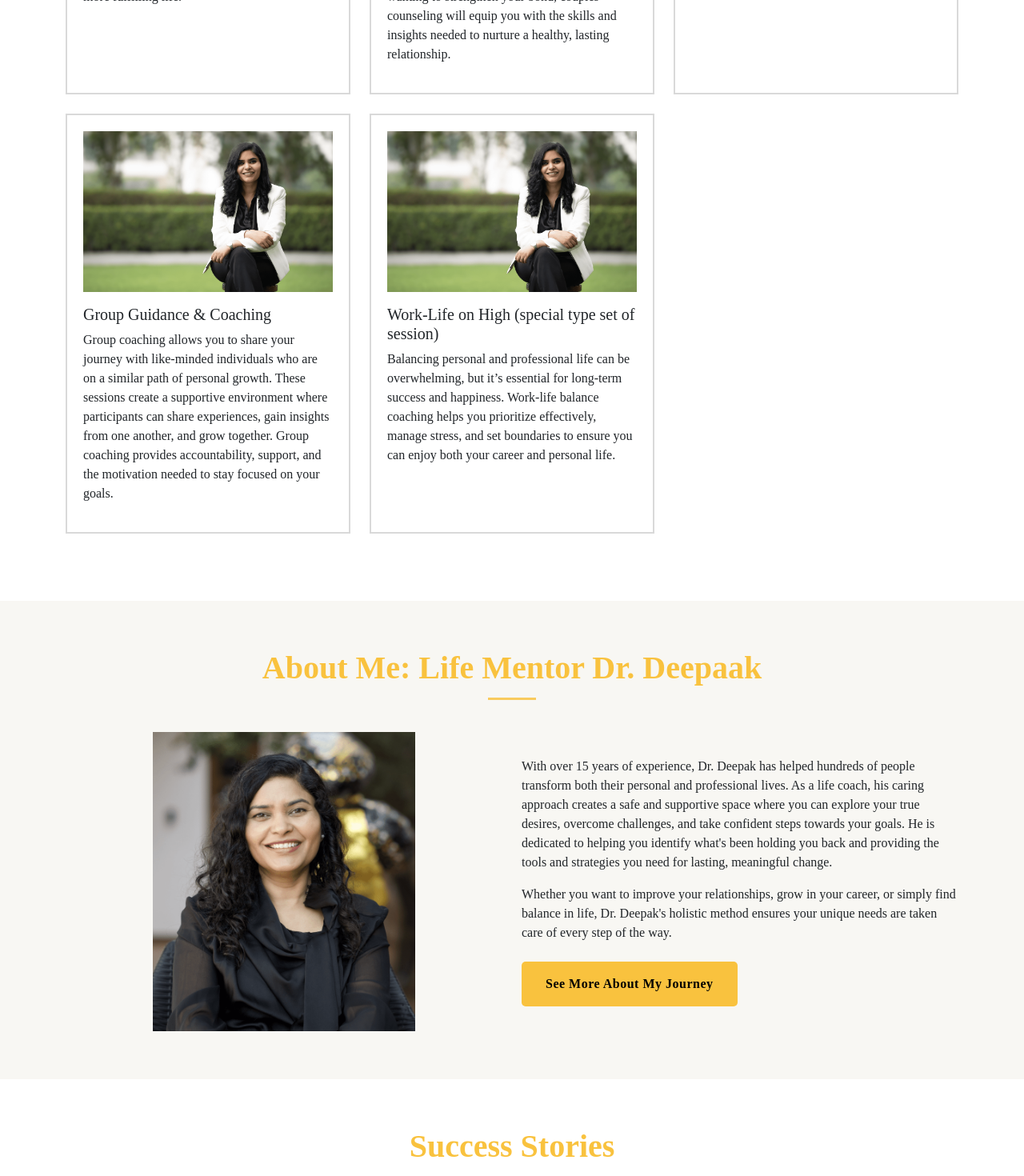
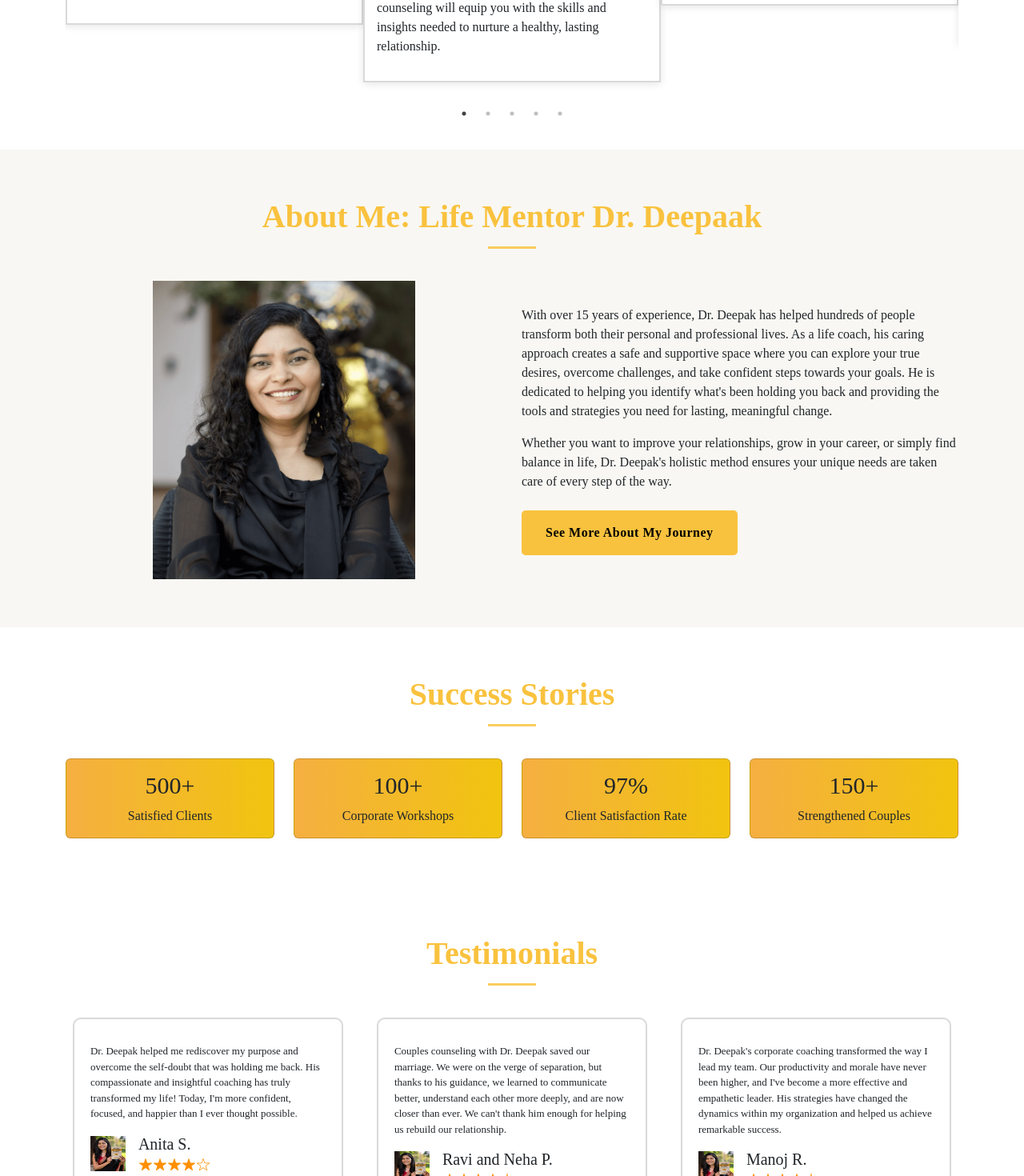
Before and after one commit to Fallen-6121995/astroDeepak, a Next.js app: page / in a window 1280 px wide. Shown: the part 2140-3610 px from the top of the page at 80% size. Built offline with nearby package versions, Linux system fonts and the light colour scheme; a web font is replaced by a local one.

Commit message:
latst code

```diff
--- a/package.json
+++ b/package.json
@@ -15,7 +15,9 @@
     "react": "^18",
     "react-bootstrap": "^2.10.4",
     "react-dom": "^18",
-    "react-icons": "^5.3.0"
+    "react-icons": "^5.3.0",
+    "react-slick": "^0.30.2",
+    "slick-carousel": "^1.8.1"
   },
   "devDependencies": {
     "@types/node": "^20",
--- a/src/app/globals.css
+++ b/src/app/globals.css
@@ -337,11 +337,11 @@ mark {
 .testimonialCard p {
   font-size: 13px;
   font-weight: 300;
-  overflow: hidden;
+  /* overflow: hidden;
   text-overflow: ellipsis;
   display: -webkit-box;
   -webkit-line-clamp: 2;
-  -webkit-box-orient: vertical;
+  -webkit-box-orient: vertical; */
 }
 .counterSec .column .card {
   height: 100px;
@@ -349,6 +349,35 @@ mark {
   align-items: center;
   justify-content: center;
   background: linear-gradient(to right, #f5af41, #f1c40f);
+}
+.servicesCard {
+  display: flex;
+  flex-direction: column;
+  justify-content: space-between; /* Distributes content */
+  height: 100%; /* Ensure card takes full height */
+  padding: 15px; /* Add padding to content */
+  box-shadow: 0 2px 10px rgba(0, 0, 0, 0.1); /* Optional shadow */
+  background-color: #fff; /* Background color for card */
+}
+
+.ser_Content {
+  flex-grow: 1; /* Allows content to stretch to fill space */
+  display: flex;
+  flex-direction: column;
+  justify-content: space-between;
+}
+
+.ser_Content h5 {
+  margin-bottom: 10px;
+}
+
+.ser_Content p {
+  flex-grow: 1; /* This helps fill remaining space */
+}
+
+.servicesCard img {
+  width: 100%;
+  height: auto; /* Ensures image responsiveness */
 }
 
 .counterSec .column .card h3 {
--- a/src/app/layout.jsx
+++ b/src/app/layout.jsx
@@ -1,6 +1,8 @@
 import "bootstrap/dist/css/bootstrap.min.css";
 import localFont from "next/font/local";
 import HeaderNavbar from "../components/Navbar/Navbar";
+import 'slick-carousel/slick/slick.css';
+import 'slick-carousel/slick/slick-theme.css';
 import "./globals.css";
 import Footer from "@/components/Footer/Footer";
 
--- a/src/app/page.jsx
+++ b/src/app/page.jsx
@@ -1,3 +1,4 @@
+"use client";
 import Image from "next/image";
 import { FaArrowRightLong } from "react-icons/fa6";
 import SectionHeading from "../components/SeactionHeading/SectionHeading";
@@ -15,8 +16,32 @@ import { Container } from "react-bootstrap";
 import SectionBtn from "../components/sectionBtn/SectionBtn";
 import TestimonialCard from "../components/TestimonialCard/TestimonialCard";
 import ServicesCard from "../components/ServicesCard/ServicesCard";
+import Slider from 'react-slick';
 
 export default function Home() {
+  const settings = {
+    dots: true,
+    infinite: true,
+    speed: 500,
+    slidesToShow: 3,
+    slidesToScroll: 1,
+    responsive: [
+      {
+        breakpoint: 1024, // For tablets and below
+        settings: {
+          slidesToShow: 2,
+          slidesToScroll: 1,
+        },
+      },
+      {
+        breakpoint: 768, // For mobile devices
+        settings: {
+          slidesToShow: 1,
+          slidesToScroll: 1,
+        },
+      },
+    ],
+  };
   return (
     <div>
       <section className="banner-section">
@@ -77,7 +102,8 @@ export default function Home() {
             fontSize={40}
             fontWeight={600}
           />
-          <Row className="mt-5">
+
+          <Slider {...settings} className="mt-5">
             {services?.map((services) => (
               <ServicesCard
                 key={services?.id}
@@ -88,7 +114,7 @@ export default function Home() {
                 imgs={services?.imgs}
               />
             ))}
-          </Row>
+            </Slider>
         </Container>
       </section>
       <section className="coachAbout secPadding">
--- a/src/components/ServicesCard/ServicesCard.jsx
+++ b/src/components/ServicesCard/ServicesCard.jsx
@@ -1,24 +1,21 @@
-import Link from 'next/link'
-import React from 'react'
-import { Col } from 'react-bootstrap'
+import React from 'react';
 
-function ServicesCard({serviceName,description,link,buttonLabel,imgs}) {
+function ServicesCard({ serviceName, description, link, buttonLabel, imgs }) {
   return (
-        <Col lg={4} className="d-flex mb-4" >
-              <div className="servicesCard servicesCard d-flex flex-column">
-                <img src={imgs} alt="services_1" />
+    <div className="d-flex mb-4">
+      <div className="servicesCard d-flex flex-column">
+        <img src={imgs} alt={serviceName} />
         <div className="ser_Content mt-3">
           <h5>{serviceName}</h5>
-                  <p>
-                    {description}
-                  </p>
+          <p>{description}</p>
+          {/* Uncomment the link if needed */}
           {/* <Link href={link}>
             {buttonLabel}
           </Link> */}
         </div>
       </div>
-            </Col>
-  )
+    </div>
+  );
 }
 
-export default ServicesCard
+export default ServicesCard;
--- a/src/data.js
+++ b/src/data.js
@@ -12,9 +12,9 @@ export const testimonialsHeading = "Testimonials";
 export const AboutLifeCoachHeading = "About Life Coach Dr Deepaak";
 export const whoAmIHeading = "Who Am I?";
 export const testimonials = [
-    { name: "Idelson Ndunje", description: "I LOVE IT SIMPLY THE WORK IT DOES IS SUPER CLEAN, I use it mainly for school and I highly recommend it if you need to clean the background noise of any audio, it is very fast and effective, the cost is very appropriate for me does to have the complete songs. Very effective app 👍🏻" },
-    { name: "Idelson Ndunje", description: "I LOVE IT SIMPLY THE WORK IT DOES IS SUPER CLEAN, I use it mainly for school and I highly recommend it if you need to clean the background noise of any audio, it is very fast and effective, the cost is very appropriate for me does to have the complete songs. Very effective app 👍🏻" },
-    { name: "Idelson Ndunje", description: "I LOVE IT SIMPLY THE WORK IT DOES IS SUPER CLEAN, I use it mainly for school and I highly recommend it if you need to clean the background noise of any audio, it is very fast and effective, the cost is very appropriate for me does to have the complete songs. Very effective app 👍🏻" }
+    { name: "Anita S.", description: "Dr. Deepak helped me rediscover my purpose and overcome the self-doubt that was holding me back. His compassionate and insightful coaching has truly transformed my life! Today, I'm more confident, focused, and happier than I ever thought possible." },
+    { name: "Ravi and Neha P.", description: "Couples counseling with Dr. Deepak saved our marriage. We were on the verge of separation, but thanks to his guidance, we learned to communicate better, understand each other more deeply, and are now closer than ever. We can't thank him enough for helping us rebuild our relationship." },
+    { name: "Manoj R.", description: "Dr. Deepak's corporate coaching transformed the way I lead my team. Our productivity and morale have never been higher, and I've become a more effective and empathetic leader. His strategies have changed the dynamics within my organization and helped us achieve remarkable success." }
 ]
 
 export const navbarData = [
```
Also changed, not shown: 1 other file (tests, documents, lock files or other folders). Lines whose indentation alone changed are shown as unchanged.
